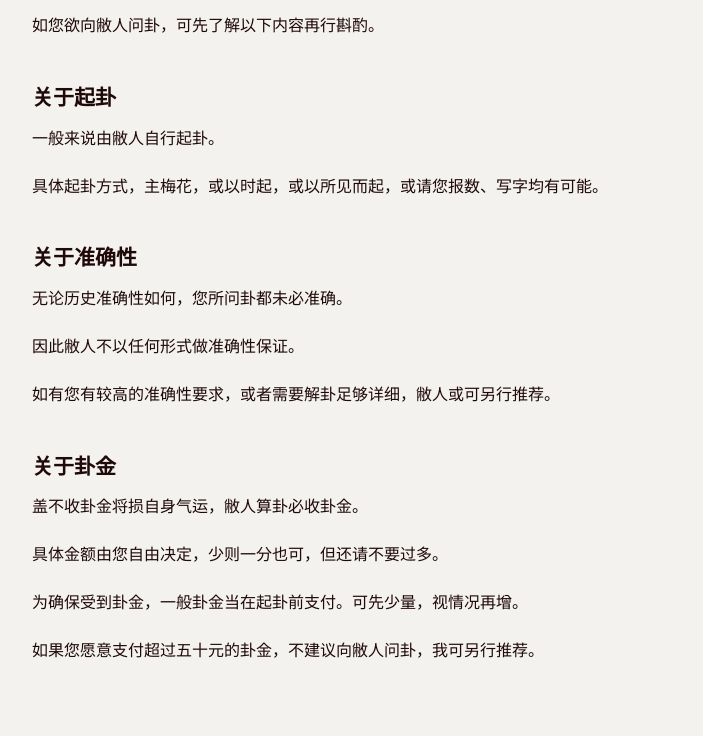
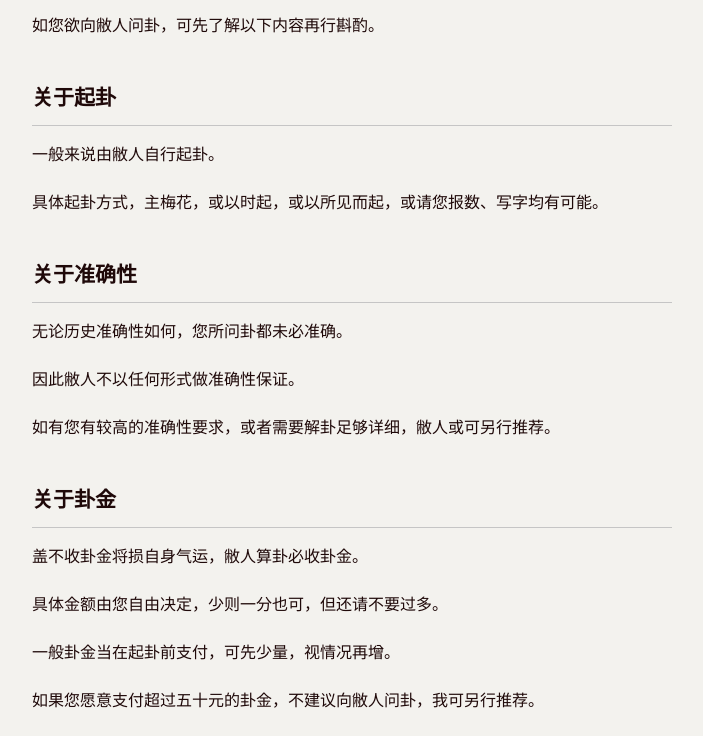
Before and after one commit to yueyinqiu/QuickDocumentsSharer, a plain HTML site: page docs/di.html in a window 1280 px wide. Shown: the part 163-899 px from the top of the page, without its empty margins (288-991 px from the left). Before the commit the page ends 849 px from the top, so only its background shows below. Drawn offline with Linux system fonts and the light colour scheme.

Commit message:
Update di.html

```diff
--- a/docs/di.html
+++ b/docs/di.html
@@ -799,6 +799,6 @@ input {
 </style><title>di</title>
 </head>
 <body class='typora-export os-windows'><div class='typora-export-content'>
-<div id='write'  class=''><h1 id='问卦须知'><span>问卦须知</span></h1><p><span>如您欲向敝人问卦，可先了解以下内容再行斟酌。</span></p><h2 id='关于起卦'><span>关于起卦</span></h2><p><span>一般来说由敝人自行起卦。</span></p><p><span>具体起卦方式，主梅花，或以时起，或以所见而起，或请您报数、写字均有可能。</span></p><h2 id='关于准确性'><span>关于准确性</span></h2><p><span>无论历史准确性如何，您所问卦都未必准确。</span></p><p><span>因此敝人不以任何形式做准确性保证。</span></p><p><span>如有您有较高的准确性要求，或者需要解卦足够详细，敝人或可另行推荐。</span></p><h2 id='关于卦金'><span>关于卦金</span></h2><p><span>盖不收卦金将损自身气运，敝人算卦必收卦金。</span></p><p><span>具体金额由您自由决定，少则一分也可，但还请不要过多。</span></p><p><span>为确保受到卦金，一般卦金当在起卦前支付。可先少量，视情况再增。</span></p><p><span>如果您愿意支付超过五十元的卦金，不建议向敝人问卦，我可另行推荐。</span></p></div></div>
+<div id='write'  class=''><h1 id='问卦须知'><span>问卦须知</span></h1><p><span>如您欲向敝人问卦，可先了解以下内容再行斟酌。</span></p><h2 id='关于起卦'><span>关于起卦</span></h2><hr /><p><span>一般来说由敝人自行起卦。</span></p><p><span>具体起卦方式，主梅花，或以时起，或以所见而起，或请您报数、写字均有可能。</span></p><h2 id='关于准确性'><span>关于准确性</span></h2><hr /><p><span>无论历史准确性如何，您所问卦都未必准确。</span></p><p><span>因此敝人不以任何形式做准确性保证。</span></p><p><span>如有您有较高的准确性要求，或者需要解卦足够详细，敝人或可另行推荐。</span></p><h2 id='关于卦金'><span>关于卦金</span></h2><hr /><p><span>盖不收卦金将损自身气运，敝人算卦必收卦金。</span></p><p><span>具体金额由您自由决定，少则一分也可，但还请不要过多。</span></p><p><span>一般卦金当在起卦前支付，可先少量，视情况再增。</span></p><p><span>如果您愿意支付超过五十元的卦金，不建议向敝人问卦，我可另行推荐。</span></p></div></div>
 </body>
 </html>
```
